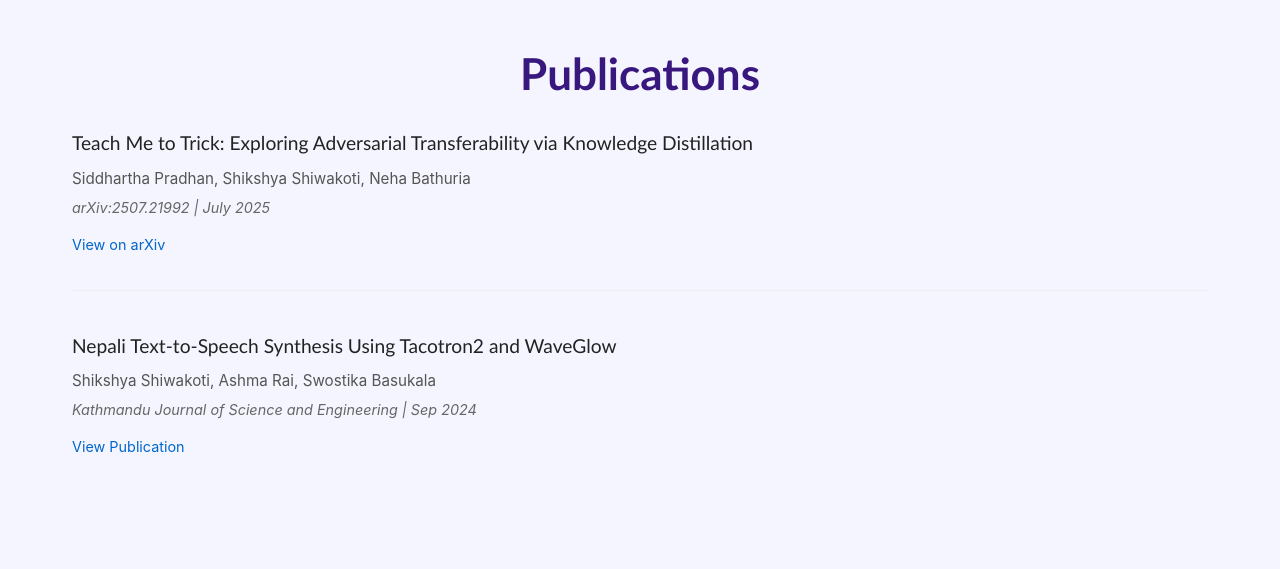
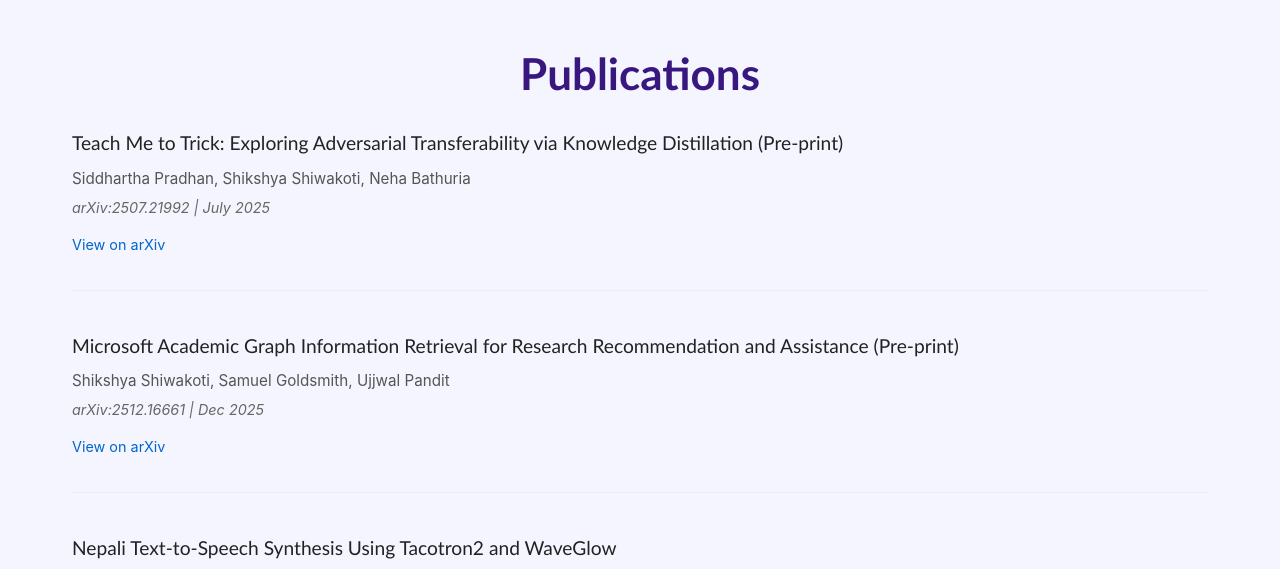
Before and after one commit to shikshya-max/shh_shikshya.github.io, a plain HTML site: page index.html in a window 1280 px wide. Shown: the part 3420-3989 px from the top of the page. Drawn offline with Linux system fonts and the light colour scheme.

Commit message:
Update index.html

```diff
--- a/index.html
+++ b/index.html
@@ -263,7 +263,7 @@
           </div>
 
           <div class="project-links">
-            <a href="https://doi.org/10.3126/kjse.v8i1.69276" class="btn btn-small">View Paper</a>
+            <a href="https://arxiv.org/abs/2512.16661" class="btn btn-small">View Paper</a>
             <a href="https://colab.research.google.com/drive/18q96DzeupBuobGREHAf4EqRmMqr_iVYF?usp=sharing" class="btn btn-small btn-outline">Notebook</a>
           </div>
         </div>
@@ -439,10 +439,17 @@
     <div class="publication-list">
       <!-- Publication 1 -->
       <div class="publication-item">
-        <h3 class="publication-title">Teach Me to Trick: Exploring Adversarial Transferability via Knowledge Distillation</h3>
+        <h3 class="publication-title">Teach Me to Trick: Exploring Adversarial Transferability via Knowledge Distillation (Pre-print)</h3>
         <p class="publication-authors">Siddhartha Pradhan, Shikshya Shiwakoti, Neha Bathuria</p>
         <p class="publication-meta">arXiv:2507.21992 | July 2025</p>
         <a href="https://arxiv.org/abs/2507.21992" target="_blank" class="publication-link">View on arXiv</a>
+      </div>
+
+      <div class="publication-item">
+        <h3 class="publication-title">Microsoft Academic Graph Information Retrieval for Research Recommendation and Assistance (Pre-print)</h3>
+        <p class="publication-authors">Shikshya Shiwakoti, Samuel Goldsmith, Ujjwal Pandit</p>
+        <p class="publication-meta">arXiv:2512.16661 | Dec 2025</p>
+        <a href="https://arxiv.org/abs/2512.16661" target="_blank" class="publication-link">View on arXiv</a>
       </div>
 
       <!-- Publication 2 -->
```
